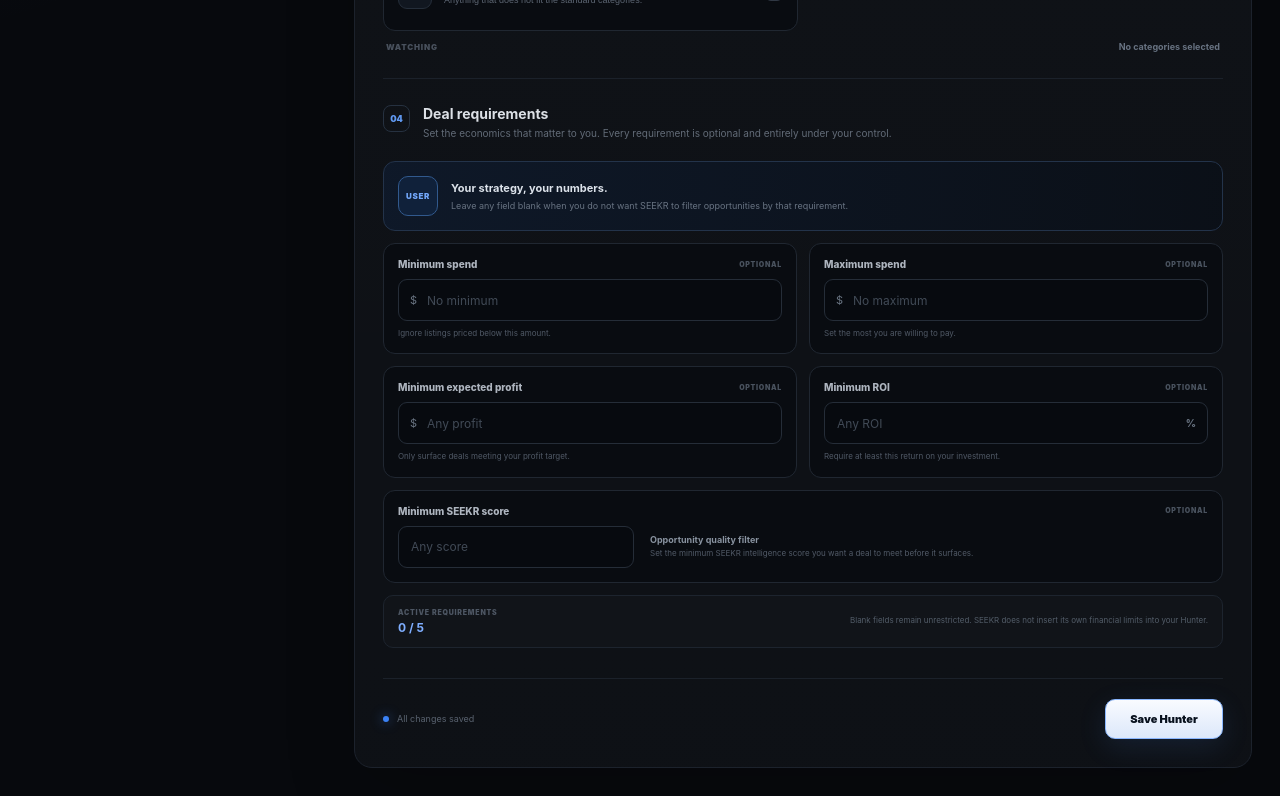
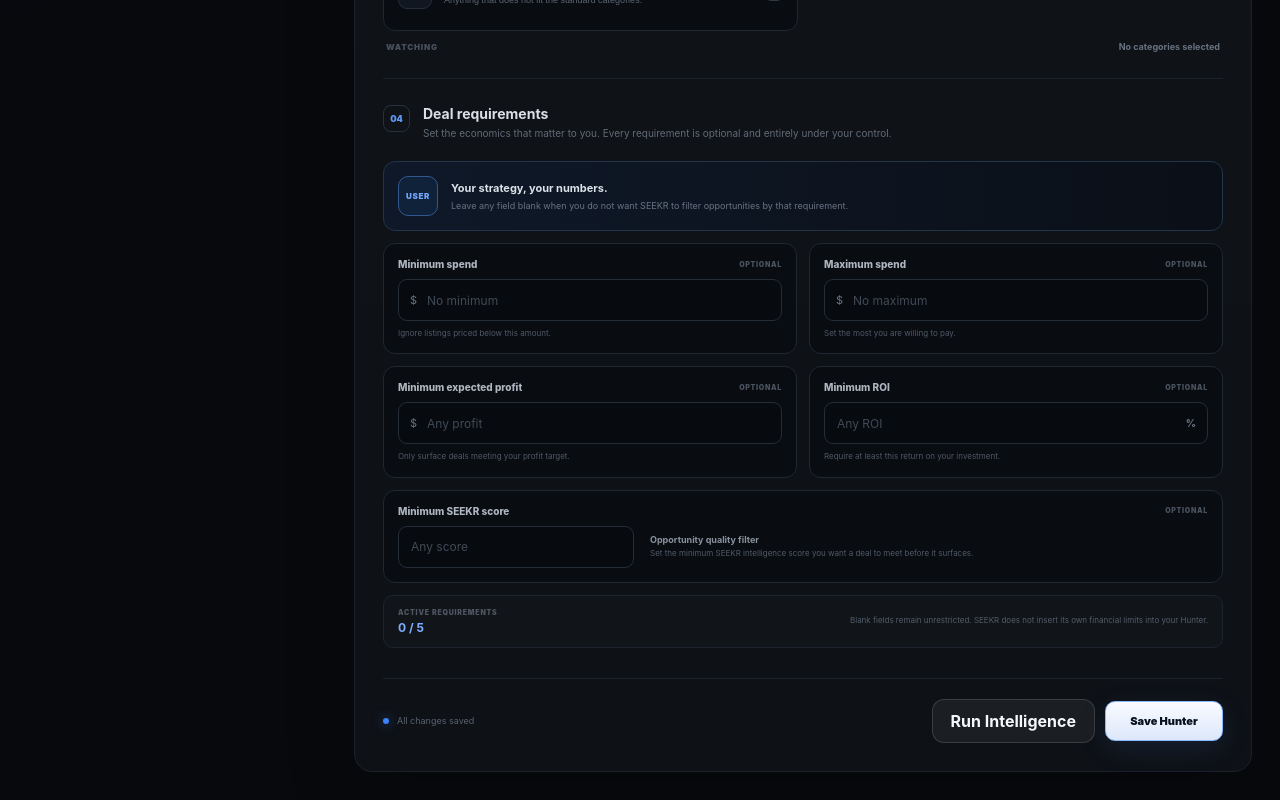
Before and after one commit to copilotmediagroup/seekr-resale, a React (Vite) app: page / in a window 1280 px wide. Shown: the part 1532-2332 px from the top of the page. Built offline with nearby package versions, Linux system fonts and the light colour scheme.

Commit message:
Connect Hunter intelligence to workspace UI

```diff
--- a/src/App.css
+++ b/src/App.css
@@ -1879,3 +1879,40 @@
     transition: none;
   }
 }
+
+.editorActionButtons {
+  display: flex;
+  align-items: center;
+  gap: 10px;
+}
+
+.secondaryButton {
+  min-height: 44px;
+  padding: 0 18px;
+  border: 1px solid rgba(255, 255, 255, 0.14);
+  border-radius: 12px;
+  background: rgba(255, 255, 255, 0.055);
+  color: inherit;
+  font: inherit;
+  font-weight: 700;
+  cursor: pointer;
+  transition:
+    transform 140ms ease,
+    background 140ms ease,
+    border-color 140ms ease,
+    opacity 140ms ease;
+}
+
+.secondaryButton:hover:not(:disabled) {
+  background: rgba(255, 255, 255, 0.09);
+  border-color: rgba(255, 255, 255, 0.22);
+}
+
+.secondaryButton:active:not(:disabled) {
+  transform: scale(0.98);
+}
+
+.secondaryButton:disabled {
+  cursor: wait;
+  opacity: 0.55;
+}
--- a/src/App.tsx
+++ b/src/App.tsx
@@ -1,5 +1,6 @@
 import './App.css'
 import { HunterService } from './application/hunters/hunterService'
+import { createHunterRuntime } from './application/composition/createHunterRuntime'
 import { LocalStorageHunterRepository } from './infrastructure/hunters/localStorageHunterRepository'
 import { HunterWorkspace } from './ui/hunters/HunterWorkspace'
 
@@ -7,8 +8,15 @@
   new LocalStorageHunterRepository(),
 )
 
+const hunterRuntime = createHunterRuntime()
+
 function App() {
-  return <HunterWorkspace service={hunterService} />
+  return (
+    <HunterWorkspace
+      intelligence={hunterRuntime.intelligence}
+      service={hunterService}
+    />
+  )
 }
 
 export default App
--- /dev/null
+++ b/src/application/hunters/hunterIntelligencePort.ts
@@ -0,0 +1,8 @@
+import type { Hunter } from '../../domain/hunters/Hunter'
+import type { HunterDiscoveryIntelligenceResult } from '../discovery/evaluateHunterDiscovery'
+
+export interface HunterIntelligencePort {
+  evaluateHunter(
+    hunter: Hunter,
+  ): Promise<HunterDiscoveryIntelligenceResult>
+}
--- a/src/ui/hunters/HunterEditor.tsx
+++ b/src/ui/hunters/HunterEditor.tsx
@@ -21,6 +21,7 @@
 interface HunterEditorProps {
   draft: Hunter | null
   hasUnsavedChanges: boolean
+  isEvaluating: boolean
   marketplaceOptions: MarketplaceOption[]
   categoryOptions: CategoryOption[]
   onNameChange: (name: string) => void
@@ -41,12 +42,14 @@
     key: keyof Hunter['thresholds'],
     rawValue: string,
   ) => void
+  onRunIntelligence: () => void | Promise<void>
   onSave: () => void | Promise<void>
 }
 
 export function HunterEditor({
   draft,
   hasUnsavedChanges,
+  isEvaluating,
   marketplaceOptions,
   categoryOptions,
   onNameChange,
@@ -58,6 +61,7 @@
   onCategoryChange,
   onAllCategoriesChange,
   onThresholdChange,
+  onRunIntelligence,
   onSave,
 }: HunterEditorProps) {
   return (
@@ -605,6 +609,15 @@
                       : 'All changes saved'}
                   </div>
 
+                  <div className="editorActionButtons">
+                    <button
+                      className="secondaryButton"
+                      disabled={isEvaluating}
+                      onClick={() => void onRunIntelligence()}
+                      type="button"
+                    >
+                      {isEvaluating ? 'Analyzing...' : 'Run Intelligence'}
+                    </button>
                     <button
                       className="primaryButton"
                       onClick={() => void onSave()}
@@ -613,6 +626,7 @@
                       Save Hunter
                     </button>
                   </div>
+                </div>
               </>
             )}
           </section>
--- a/src/ui/hunters/HunterWorkspace.tsx
+++ b/src/ui/hunters/HunterWorkspace.tsx
@@ -3,6 +3,7 @@
   MarketplaceSource,
 } from '../../domain/hunters/Hunter'
 import type { HunterService } from '../../application/hunters/hunterService'
+import type { HunterIntelligencePort } from '../../application/hunters/hunterIntelligencePort'
 import { HunterListPanel } from './HunterListPanel'
 import { HunterEditor } from './HunterEditor'
 import { HunterWorkspaceFeedback } from './HunterWorkspaceFeedback'
@@ -10,6 +11,7 @@
 
 interface HunterWorkspaceProps {
   service: HunterService
+  intelligence: HunterIntelligencePort
 }
 
 const MARKETPLACE_OPTIONS: Array<{
@@ -83,7 +85,10 @@
 ]
 
 
-export function HunterWorkspace({ service }: HunterWorkspaceProps) {
+export function HunterWorkspace({
+  service,
+  intelligence,
+}: HunterWorkspaceProps) {
   const {
     hunters,
     selectedId,
@@ -94,6 +99,7 @@
     pendingSelectionId,
     toast,
     hasUnsavedChanges,
+    isEvaluating,
     selectHunter,
     discardUnsavedChanges,
     keepEditing,
@@ -114,8 +120,9 @@
     updateCategory,
     updateAllCategories,
     updateThreshold,
+    runHunterIntelligence,
     saveHunter,
-  } = useHunterWorkspace(service)
+  } = useHunterWorkspace(service, intelligence)
 
   return (
     <main className="workspace">
@@ -181,6 +188,7 @@
             categoryOptions={CATEGORY_OPTIONS}
             draft={draft}
             hasUnsavedChanges={hasUnsavedChanges}
+            isEvaluating={isEvaluating}
             marketplaceOptions={MARKETPLACE_OPTIONS}
             onAllCategoriesChange={updateAllCategories}
             onAllMarketplacesChange={updateAllMarketplaces}
@@ -190,6 +198,7 @@
             onNameChange={updateName}
             onPostalCodeChange={updatePostalCode}
             onRadiusChange={updateRadius}
+            onRunIntelligence={runHunterIntelligence}
             onSave={saveHunter}
             onThresholdChange={updateThreshold}
           />
--- a/src/ui/hunters/useHunterWorkspace.ts
+++ b/src/ui/hunters/useHunterWorkspace.ts
@@ -14,6 +14,7 @@
   updateHunterThreshold,
 } from '../../domain/hunters/updateHunter'
 import type { HunterService } from '../../application/hunters/hunterService'
+import type { HunterIntelligencePort } from '../../application/hunters/hunterIntelligencePort'
 
 const MARKETPLACE_OPTIONS: MarketplaceSource[] = [
   'facebook_marketplace',
@@ -32,11 +33,15 @@
 
 const INITIAL_HUNTER_ID = 'hunter-default'
 
-export function useHunterWorkspace(service: HunterService) {
+export function useHunterWorkspace(
+  service: HunterService,
+  intelligence: HunterIntelligencePort,
+) {
 const [hunters, setHunters] = useState<Hunter[]>([])
   const [selectedId, setSelectedId] = useState<string | null>(null)
   const [draft, setDraft] = useState<Hunter | null>(null)
   const [status, setStatus] = useState('Loading Hunters...')
+  const [isEvaluating, setIsEvaluating] = useState(false)
   const [draggedHunterId, setDraggedHunterId] = useState<string | null>(null)
   const [dragOverHunterId, setDragOverHunterId] = useState<string | null>(null)
   const [pendingSelectionId, setPendingSelectionId] = useState<string | null>(null)
@@ -558,6 +563,52 @@
     })
   }
 
+  async function runHunterIntelligence() {
+    if (!draft || isEvaluating) {
+      return
+    }
+
+    if (hasUnsavedChanges) {
+      const message = 'Save this Hunter before running intelligence'
+      setStatus(message)
+      showToast(message, 'error')
+      return
+    }
+
+    setIsEvaluating(true)
+    setStatus(`Analyzing ${draft.name || 'Hunter'}...`)
+
+    try {
+      const result = await intelligence.evaluateHunter(draft)
+
+      if (result.planningErrors.length > 0) {
+        const message = result.planningErrors.join(' ')
+        setStatus(message)
+        showToast(message, 'error')
+        return
+      }
+
+      const listingCount = result.listings.length
+      const message =
+        listingCount === 1
+          ? '1 opportunity analyzed'
+          : `${listingCount} opportunities analyzed`
+
+      setStatus(message)
+      showToast(message)
+    } catch (error) {
+      const message =
+        error instanceof Error
+          ? error.message
+          : 'Unable to run Hunter intelligence'
+
+      setStatus(message)
+      showToast(message, 'error')
+    } finally {
+      setIsEvaluating(false)
+    }
+  }
+
   async function saveHunter() {
     if (!draft) {
       return
@@ -600,6 +651,7 @@
     pendingSelectionId,
     toast,
     hasUnsavedChanges,
+    isEvaluating,
     selectHunter,
     discardUnsavedChanges,
     keepEditing,
@@ -620,6 +672,7 @@
     updateCategory,
     updateAllCategories,
     updateThreshold,
+    runHunterIntelligence,
     saveHunter,
   }
 }
```
Lines whose indentation alone changed are shown as unchanged.
